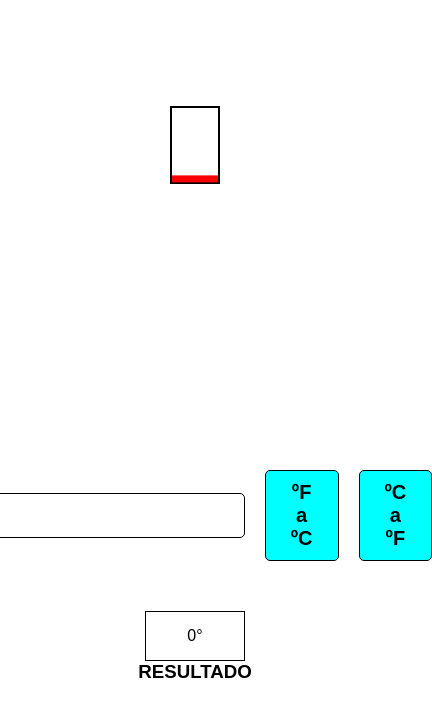
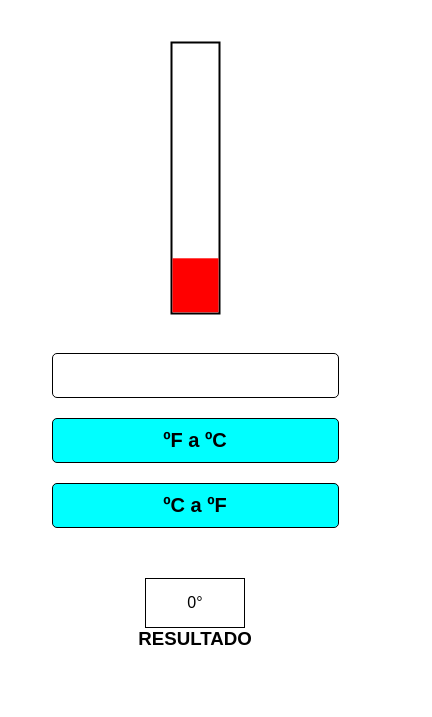
Before and after one commit to cgomez2305/termometro_digital, a plain HTML site: page index.html in a window 390 px wide. Shown: the part 105-822 px from the top of the page, 432 px wide, since content can reach past the window. Drawn offline with Linux system fonts and the light colour scheme.

Commit message:
responsive

```diff
--- a/style.css
+++ b/style.css
@@ -68,3 +68,28 @@ main h1{
     justify-content: center;
     align-items: center;
 }
+@media (max-width:400px) {
+    .container-termometro{
+        width: 70%;
+        height: 50px;
+
+        border: solid 2px black;
+        transform: rotate(90deg);
+        display: flex;
+        justify-content: end;
+    }
+    .container-variacion{
+        background-color: red;
+        display: flex;
+        width: 20%;
+        height:100%;
+        transform: rotate(180deg);
+    }
+    .container-botones{
+        padding-top: 100px;
+        display:grid;
+        gap: 20px;
+        justify-content: center;
+        align-items: center;
+    }
+}
```
